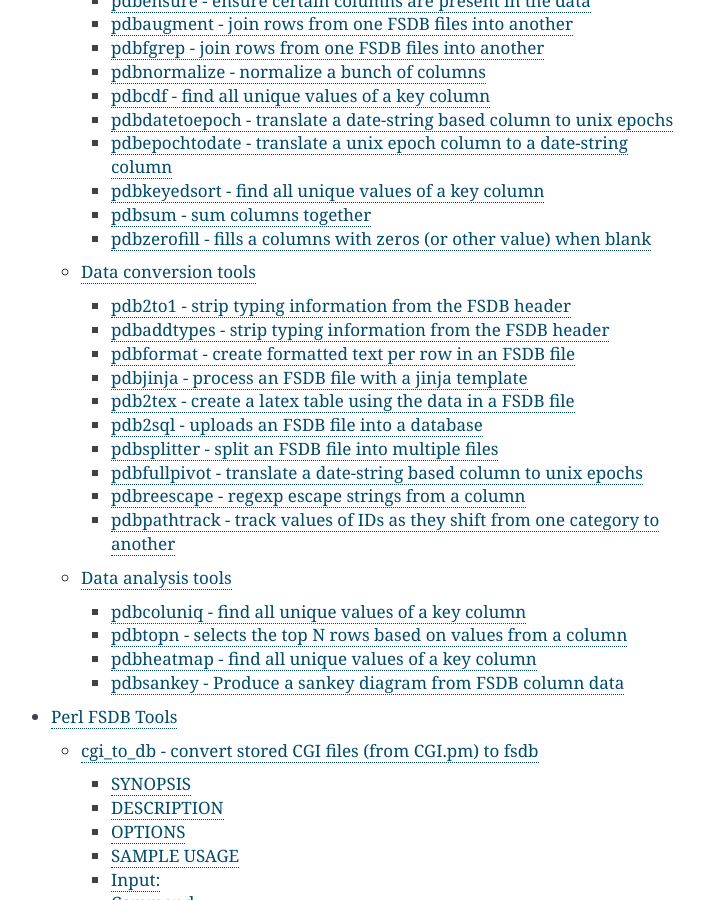
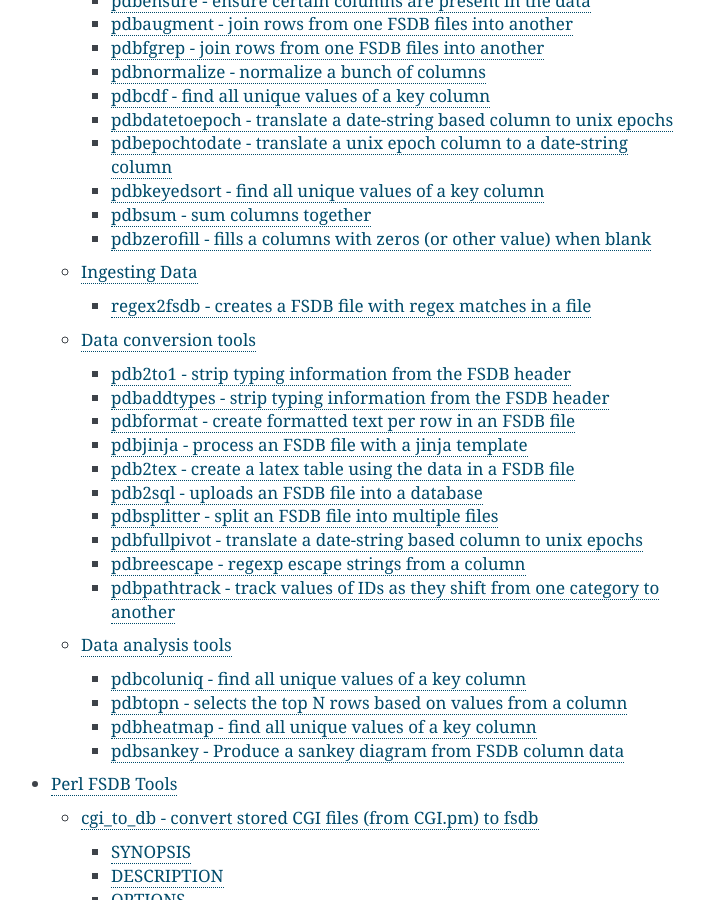
Before and after one commit to hardaker/pyfsdb, a Sphinx documentation site: the page built from docs/index.rst, in a window 1280 px wide and 900 px high, scrolled down 626 px. Shown: the whole window, without its empty margins (399-1103 px from the left). Built offline with Sphinx 7.4.7, drawn with Linux system fonts in a browser that asks for light colours; pages that are not in the unit, such as notebooks, are missing from menus.

Commit message:
documentation update

```diff
--- a/docs/tools/index.rst
+++ b/docs/tools/index.rst
@@ -31,6 +31,18 @@
    pdbsum
    pdbzerofill
 
+Ingesting Data
+--------------
+
+.. toctree::
+   :maxdepth: 1
+   :caption: Contents:
+
+   regex2fsdb
+   bro2fsdb
+   json2fsdb
+
+
 Data conversion tools
 ---------------------
 
--- a/docs/tools/pdbpathtrack.rst
+++ b/docs/tools/pdbpathtrack.rst
@@ -35,7 +35,10 @@
 
 For multiple categories with similar values, you might want to prepend
 the category label from a column too to make sure the path results are
-distinguishable.
+distinguishable. For example, in the above results a graph might be
+drawn with a circular loop from foo back to foo with a value of 1. To
+fix this and make the labels unique, the category column can be to the
+source/destination columns:
 
 ::
 
```
